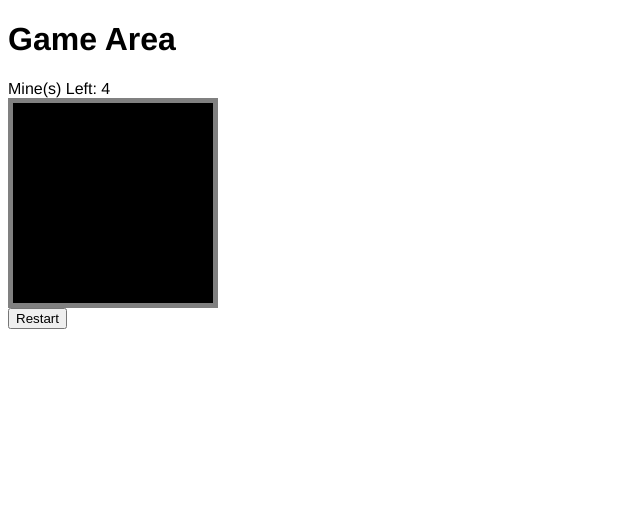
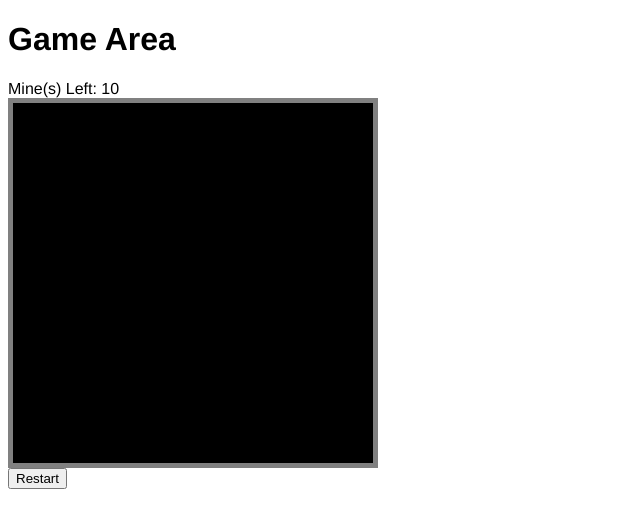
Before and after one commit to thissentenceiswrong/vue-minesweeper, a Vue app: page / in a window 1280 px wide. Shown: the top 528 px of the page, without its empty margins (0-640 px from the left). Built offline with nearby package versions, Linux system fonts and the light colour scheme.

Commit message:
Todo 1 Done

```diff
--- a/src/classes/MineSweeper.js
+++ b/src/classes/MineSweeper.js
@@ -13,9 +13,9 @@ export default class MineSweeper {
         col = col || 9;
         mines = mines || 9;
 
-        this.numRow = row;
-        this.numCol = col;
-        this.numMines = mines;
+        this.numRow = Math.max(row, 0);
+        this.numCol = Math.max(col, 0);
+        this.numMines = Math.min(mines, this.numRow * this.numCol);
         this.setMines = new Set();
 
         this.isGameOver = false;
@@ -40,10 +40,14 @@ export default class MineSweeper {
 
     generateMines() {
         const setMines = this.setMines;
-        while (setMines.size !== this.numMines) {
-            let x = Math.floor(Math.random() * this.numRow);
-            let y = Math.floor(Math.random() * this.numCol);
-            let mine = xyToIndex(x, y, this.numRow, this.numCol);
+
+        for (let lop = 0; lop < this.numMines; lop++) {
+            // generate a random number range in [0, length)
+            let mine = Math.floor(Math.random() * (this.gameboard.length - lop));
+
+            while (setMines.has(mine)) {
+                mine = (mine + 1) % this.gameboard.length;
+            }
 
             setMines.add(mine);
         }
--- a/src/components/game-area.vue
+++ b/src/components/game-area.vue
@@ -72,7 +72,7 @@
                 this.gamestate.isGameOver = false;
                 this.gamestate.isWon = false;
                 this.strGameOver = "";
-                this.minesweeper = new MineSweeper(5, 5, 4, this.onGameOver);
+                this.minesweeper = new MineSweeper(9, 9, 10, this.onGameOver);
             },
             /**
              * User left click one of the cells
```
Also changed, not shown: 1 other file (tests, documents, lock files or other folders).
